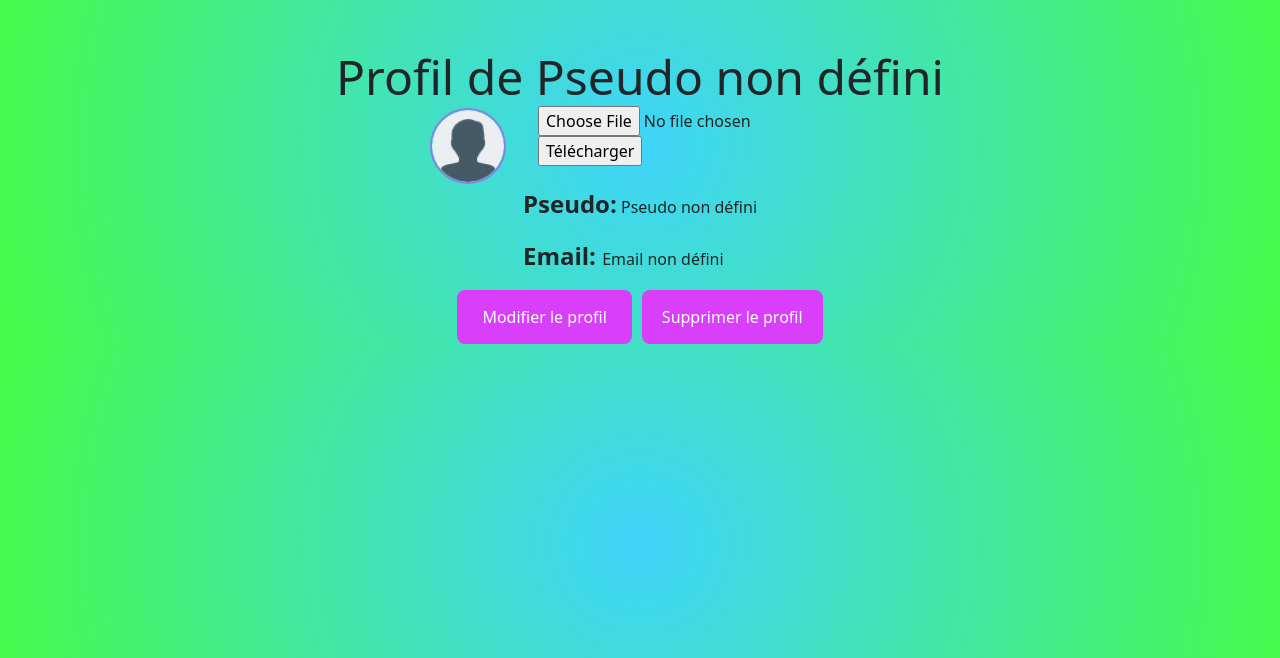
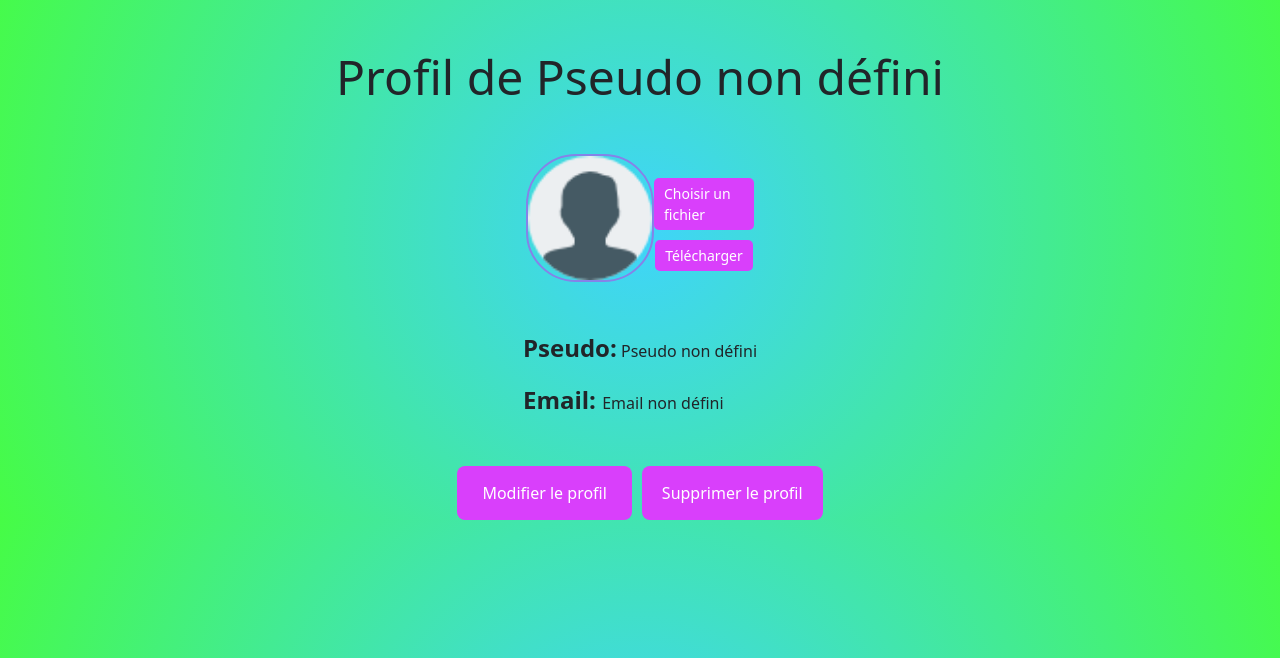
Before and after one commit to LN27100/quiz_game, a PHP site: page /controllers/controller-profil.php in a window 1280 px wide. Shown: the part 56-714 px from the top of the page. Run offline with PHP 8.4, Linux system fonts and the light colour scheme; the visitor is signed in with stand-in values (Sample User, id 1); some web fonts are replaced.

Commit message:
css des différentes pages

```diff
--- a/assets/style.css
+++ b/assets/style.css
@@ -47,7 +47,7 @@ body {
 
 h1 {
   font-size: 5rem;
-  margin-top: 3rem;
+  margin-top: 2rem;
   font-family: "Nova Cut", system-ui;
   margin-bottom: 0;
 }
@@ -190,7 +190,7 @@ h1 {
 
 #quiz-container {
   text-align: center;
-  margin-top: 20px;
+  margin-top: 1rem;
 }
 
 .option-btn {
@@ -199,6 +199,9 @@ h1 {
   margin: 10px 0;
   padding: 10px;
   font-size: 1rem;
+  border-radius: 5px;
+  background-color: #BDBCEF;
+  border-color: #d93ffb;
 }
 
 .correct {
@@ -230,11 +233,15 @@ h1 {
 
 #options-container {
   max-width: 31rem;
-  margin: 1.25rem auto;
 }
 
 #question-number {
   font-weight: bold;
+  border: solid 1px #8583e8;
+  background-color: #d93ffb;
+  border-radius: 50px;
+  padding: 0.3rem;
+  color: white;
 }
 
 .imageHome {
@@ -352,6 +359,46 @@ h2 {
   background-color: #c300e2;
 }
 
+.custom-button {
+  background-color: #d93ffb;
+  color: white;
+  border: none;
+  padding: 5px 10px;
+  cursor: pointer;
+  border-radius: 5px;
+  font-size: 14px;
+  margin-top: 5px;
+}
+
+/* Masquer l'input file par défaut */
+.custom-file-input {
+  display: none;
+}
+
+/* Label personnalisé pour l'input file */
+.custom-file-label {
+  background-color: #d93ffb;
+  color: white;
+  border: none;
+  padding: 5px 10px;
+  cursor: pointer;
+  border-radius: 5px;
+  font-size: 14px;
+  display: inline-block;
+  margin-bottom: 5px;
+}
+
+/* Ajouter un style lorsque le fichier est sélectionné */
+.custom-file-label.selected {
+  background-color: #9840ec;
+}
+
+.file-input-container {
+  display: flex;
+  flex-direction: column;
+  align-items: center;
+}
+
 #editDescriptionBtn {
   text-decoration: none;
   padding: 15px 25px;
@@ -409,15 +456,15 @@ body > div.profile-info {
 
 .profile-image-container > form {
   height: 5rem;
-  width: 20rem;
+  width: 10rem;
   background-color: transparent;
-  margin-left: 2rem;
 }
 
 .profile-image-container {
   display: flex;
   justify-content: center;
   align-items: center;
+  margin: 3rem;
 }
 
 .profile-image {
@@ -429,6 +476,10 @@ body > div.profile-info {
   margin: 0 auto;
   border: solid 2px #8583e8;
   border-radius: 50px;
+}
+
+body > div.container > div.profile-info > p:nth-child(2) {
+  margin-bottom: 3rem;
 }
 
 /* PAGE RESULTATS */
--- a/views/view-profil.php
+++ b/views/view-profil.php
@@ -83,15 +83,17 @@ if (session_status() == PHP_SESSION_NONE) {
 
 
   <div class="container">
-        <div class="profile-image-container">
 
-            <img src="../assets/uploads/<?= $img ?>" alt="photo de profil" class="profile-image">
+  <div class="profile-image-container">
+    <img src="../assets/uploads/<?= $img ?>" alt="photo de profil" class="profile-image">
 
-            <form method="post" action="../controllers/controller-profil.php" enctype="multipart/form-data" class="file-input-container">
-                <input type="file" name="profile_image" id="profile_image" accept="image/png, image/gif, image/jpeg, image/jpg" required>
-                <input type="submit" value="Télécharger">
-            </form>
-        </div>
+    <form method="post" action="../controllers/controller-profil.php" enctype="multipart/form-data" class="file-input-container">
+        <label for="profile_image" class="custom-file-label">Choisir un fichier</label>
+        <input type="file" name="profile_image" id="profile_image" accept="image/png, image/gif, image/jpeg, image/jpg" required class="custom-file-input" onchange="updateFileName()">
+        <input type="submit" value="Télécharger" class="custom-button">
+    </form>
+</div>
+
 
   <div class="profile-info">
     <p><span class="textProfil">Pseudo:</span> <?= $pseudo ?></p>
@@ -139,6 +141,16 @@ if (session_status() == PHP_SESSION_NONE) {
   <script src="https://cdn.jsdelivr.net/npm/bootstrap@5.0.2/dist/js/bootstrap.bundle.min.js" integrity="sha384-MrcW6ZMFYlzcLA8Nl+NtUVF0sA7MsXsP1UyJoMp4YLEuNSfAP+JcXn/tWtIaxVXM" crossorigin="anonymous"></script>
 
   <script>
+
+function updateFileName() {
+            const fileInput = document.getElementById('profile_image');
+            const fileLabel = document.querySelector('.custom-file-label');
+            if (fileInput.files.length > 0) {
+                fileLabel.textContent = fileInput.files[0].name;
+                fileLabel.classList.add('selected');
+            }
+        }
+
     document.addEventListener("DOMContentLoaded", function() {
       const deleteProfileBtn = document.querySelector('.delete_profile');
 
```
